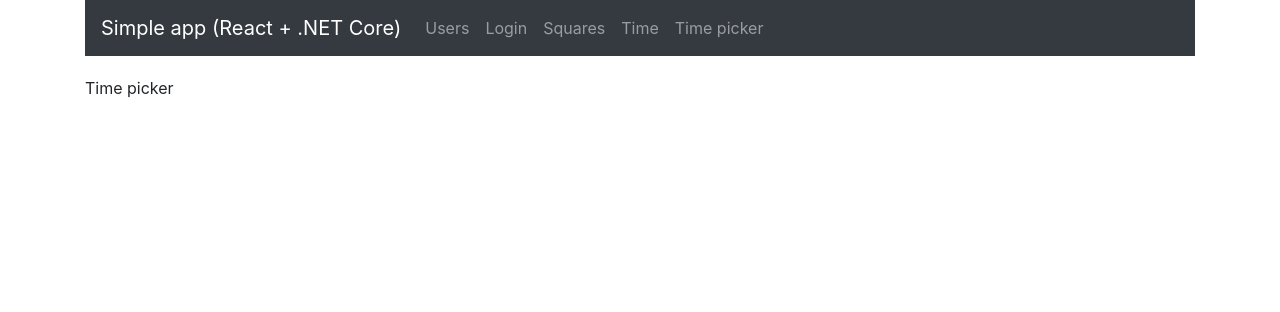
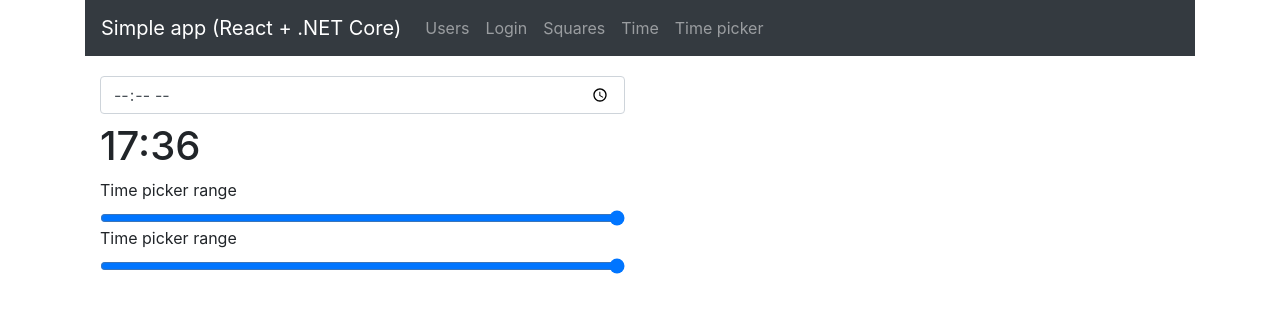
Before and after one commit to avirix/ReactPractice, a React (Create React App) app in the folder client/: page /time_picker in a window 1280 px wide. Shown: the top 312 px of the page. Built offline with nearby package versions, Linux system fonts and the light colour scheme; no server answers; the HTML template or start-up script is replaced by a standard one.

Commit message:
add basic components

```diff
--- a/client/src/components/time/SimpleTimePicker.tsx
+++ b/client/src/components/time/SimpleTimePicker.tsx
@@ -32,8 +32,7 @@ class SimpleTimePicker extends React.Component {
     render() {
         return (
             <div className="col-12 col-md-6">
-                <form>
-                    <div className="form-group mb-2">
+                <div className="mb-2">
                     <input type="time" className="form-control"
                         value={this.state.hours + ':' + this.state.minutes}
                         onChange={(e) => this.onTextChange(e)} />
@@ -41,7 +40,7 @@ class SimpleTimePicker extends React.Component {
                 <h1>
                     {this.state.hours + ':' + this.state.minutes}
                 </h1>
-                    <div className="form-group">
+                <div>
                     <label>Hour: {this.state.hours}</label>
                     <input type="range" min="0" max="23" step="1"
                         className="form-control-range"
@@ -53,7 +52,6 @@ class SimpleTimePicker extends React.Component {
                         value={this.state.minutes}
                         onChange={(e) => this.onMinutesChange(e)} />
                 </div>
-                </form>
             </div>
         )
     }
--- a/client/src/components/timepicker/TimePicker.tsx
+++ b/client/src/components/timepicker/TimePicker.tsx
@@ -1,10 +1,15 @@
 import React from "react";
+import TimePickerRange from "./TimePickerRange";
+import TimePickerClock from "./TimePickerClock";
 
 class TimePicker extends React.Component {
     render() {
         return (
-            <div>
-                Time picker
+            <div className="col-sm-12 col-md-6">
+                <TimePickerClock />
+                <h1>17:36</h1>
+                <TimePickerRange />
+                <TimePickerRange />
             </div>
         );
     }
--- /dev/null
+++ b/client/src/components/timepicker/TimePickerClock.tsx
@@ -0,0 +1,13 @@
+import React from "react";
+
+class TimePickerClock extends React.Component {
+    render() {
+        return (
+            <div className=" mb-2">
+                <input type="time" className="form-control" />
+            </div>
+        );
+    }
+}
+
+export default TimePickerClock;
--- /dev/null
+++ b/client/src/components/timepicker/TimePickerRange.tsx
@@ -0,0 +1,15 @@
+import React from "react";
+
+class TimePickerRange extends React.Component {
+    render() {
+        return (
+            <div>
+                <label>Time picker range</label>
+                <input type="range" min="0" max="23" step="1"
+                    className="form-control-range" />
+            </div>
+        );
+    }
+}
+
+export default TimePickerRange;
```
Lines whose indentation alone changed are shown as unchanged.
